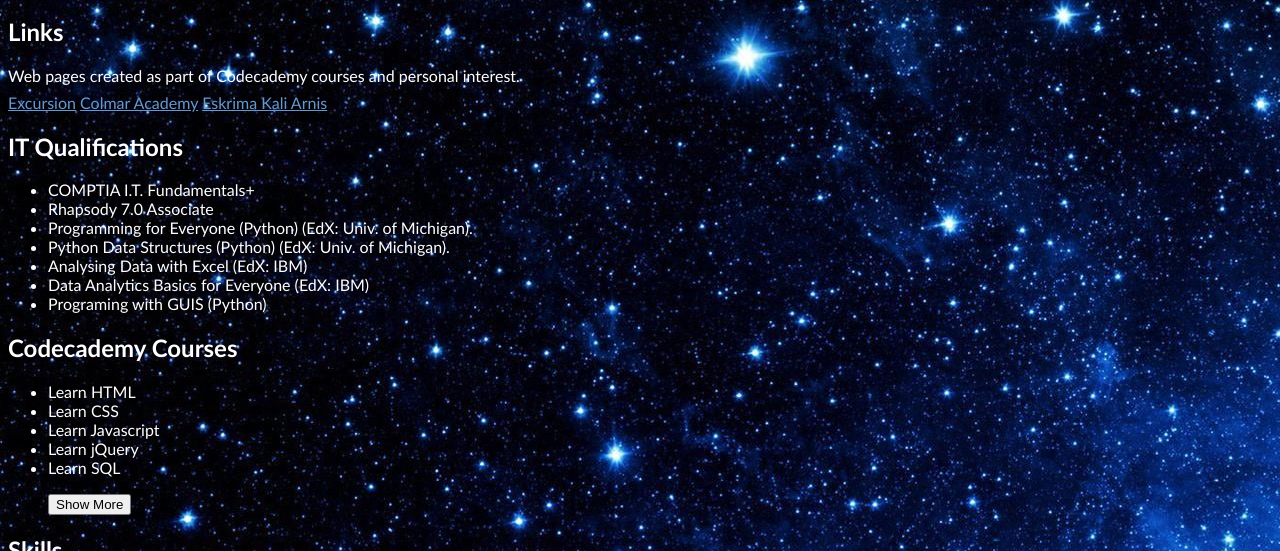
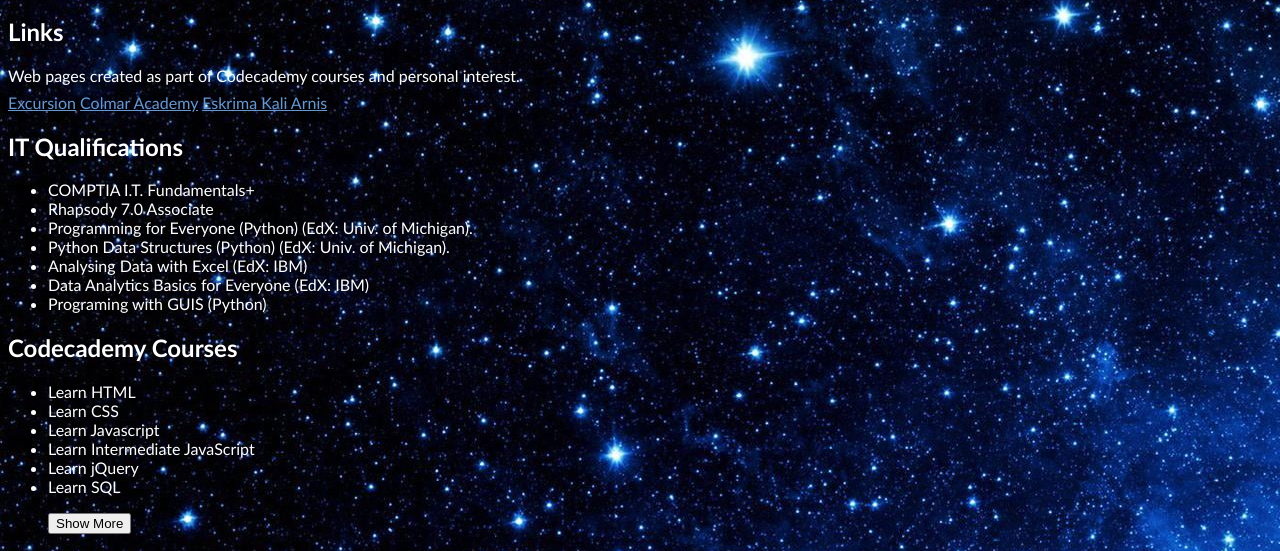
Before and after one commit to LDWM/Portfolio, a plain HTML site: page index.html in a window 1280 px wide. Shown: the part 191-742 px from the top of the page. Drawn offline with Linux system fonts and the light colour scheme.

Commit message:
Added intermediate javascript to list

```diff
--- a/index.html
+++ b/index.html
@@ -56,6 +56,7 @@
                 <li>Learn HTML</li>
                 <li>Learn CSS</li>
                 <li>Learn Javascript</li>
+                <li>Learn Intermediate JavaScript</li>
                 <li>Learn jQuery</li>
                 <li>Learn SQL</li>
             </ul>
```
